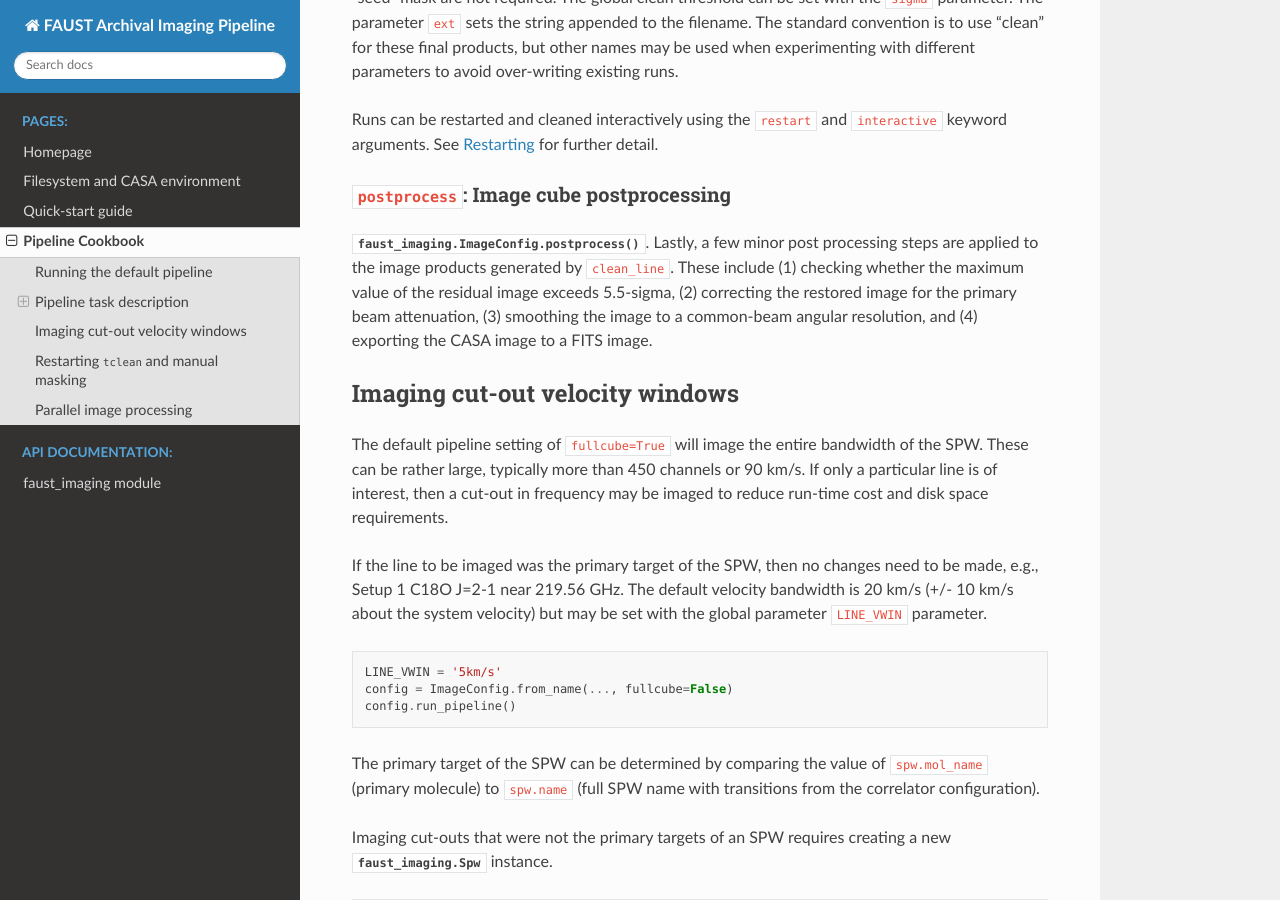
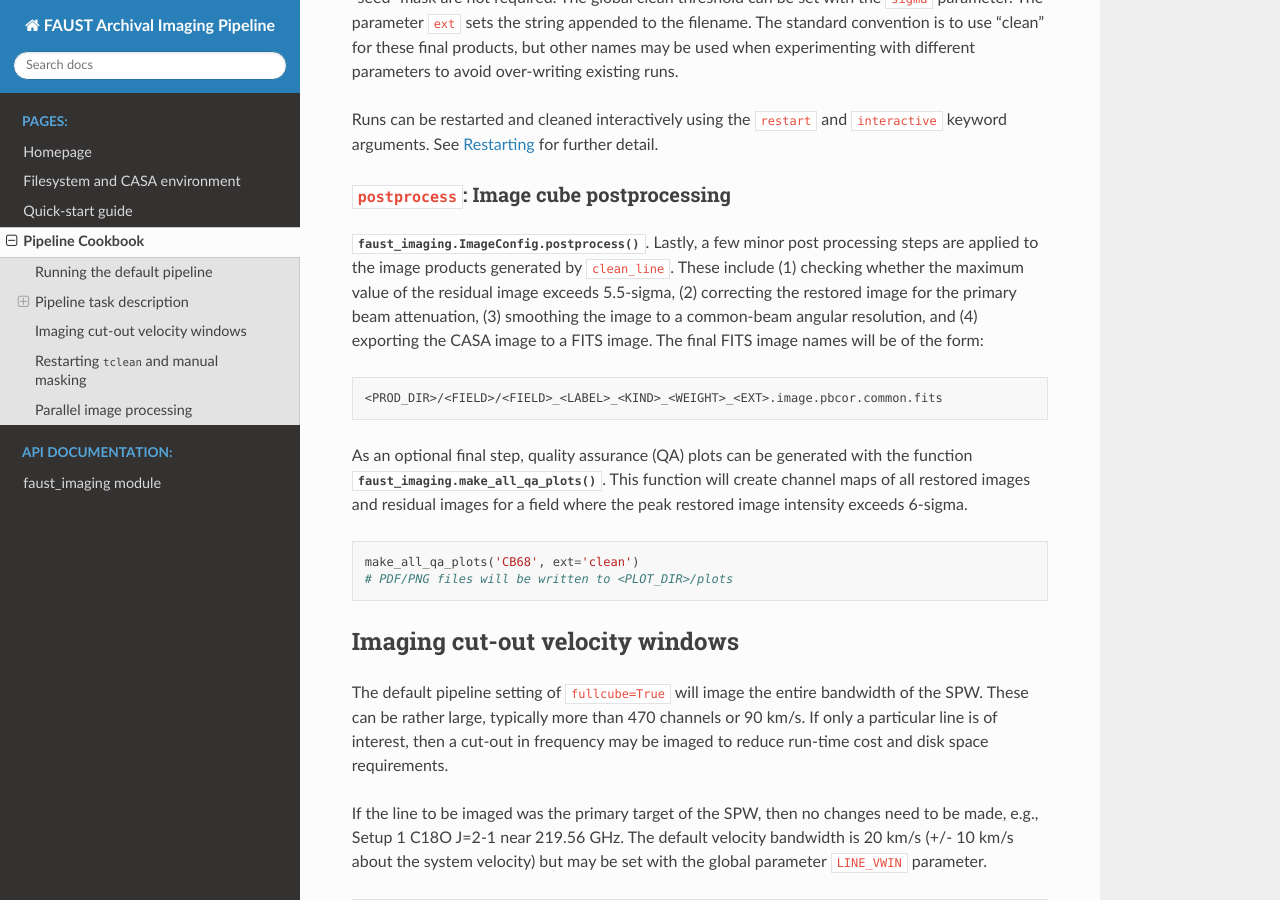
Before and after one commit to autocorr/faust_line_imaging, a Sphinx documentation site: the page built from docs/source/recipes.rst, in a window 1280 px wide and 900 px high, scrolled down 2367 px. Built offline with Sphinx 7.4.7 and the Read the Docs theme 2.0.0, drawn with Linux system fonts in a browser that asks for light colours.

Commit message:
Documentation updates

```diff
--- a/docs/source/index.rst
+++ b/docs/source/index.rst
@@ -12,7 +12,8 @@ running specialized jobs for custom imaging may be found under the
 
 The pipeline is authored by Brian Svoboda and Claire Chandler. The code is
 released under the MIT License. A copy of the license is supplied under the
-LICENSE file distributed with the software.
+LICENSE file distributed with the software. The code may be found on `GitHub
+<https://github.com/autocorr/faust_line_imaging>`_.
 
 Documentation
 =============
--- a/docs/source/recipes.rst
+++ b/docs/source/recipes.rst
@@ -130,13 +130,28 @@ processing steps are applied to the image products generated by ``clean_line``.
 These include (1) checking whether the maximum value of the residual image
 exceeds 5.5-sigma, (2) correcting the restored image for the primary beam
 attenuation, (3) smoothing the image to a common-beam angular resolution, and
-(4) exporting the CASA image to a FITS image.
+(4) exporting the CASA image to a FITS image. The final FITS image names will
+be of the form:
+
+.. code-block:: none
+
+   <PROD_DIR>/<FIELD>/<FIELD>_<LABEL>_<KIND>_<WEIGHT>_<EXT>.image.pbcor.common.fits
+
+As an optional final step, quality assurance (QA) plots can be generated
+with the function :func:`faust_imaging.make_all_qa_plots`. This function will
+create channel maps of all restored images and residual images for a field
+where the peak restored image intensity exceeds 6-sigma.
+
+.. code-block:: python
+
+   make_all_qa_plots('CB68', ext='clean')
+   # PDF/PNG files will be written to <PLOT_DIR>/plots
 
 
 Imaging cut-out velocity windows
 --------------------------------
 The default pipeline setting of ``fullcube=True`` will image the entire
-bandwidth of the SPW. These can be rather large, typically more than 450
+bandwidth of the SPW. These can be rather large, typically more than 470
 channels or 90 km/s. If only a particular line is of interest, then
 a cut-out in frequency may be imaged to reduce run-time cost and disk
 space requirements.
--- a/faust_imaging.py
+++ b/faust_imaging.py
@@ -960,8 +960,10 @@ class ImageConfig(object):
 
     def get_imagebase(self, ext=None):
         """
-        Get the relative path name for an image basename following:
+        Get the relative path name for an image basename following
+
             "images/<FIELD>/<LABEL>_<ARRAY>_<WEIGHTING>[_<EXT>]"
+
         Note that this does not include image extensions such as ".image"
 
         Parameters
```
